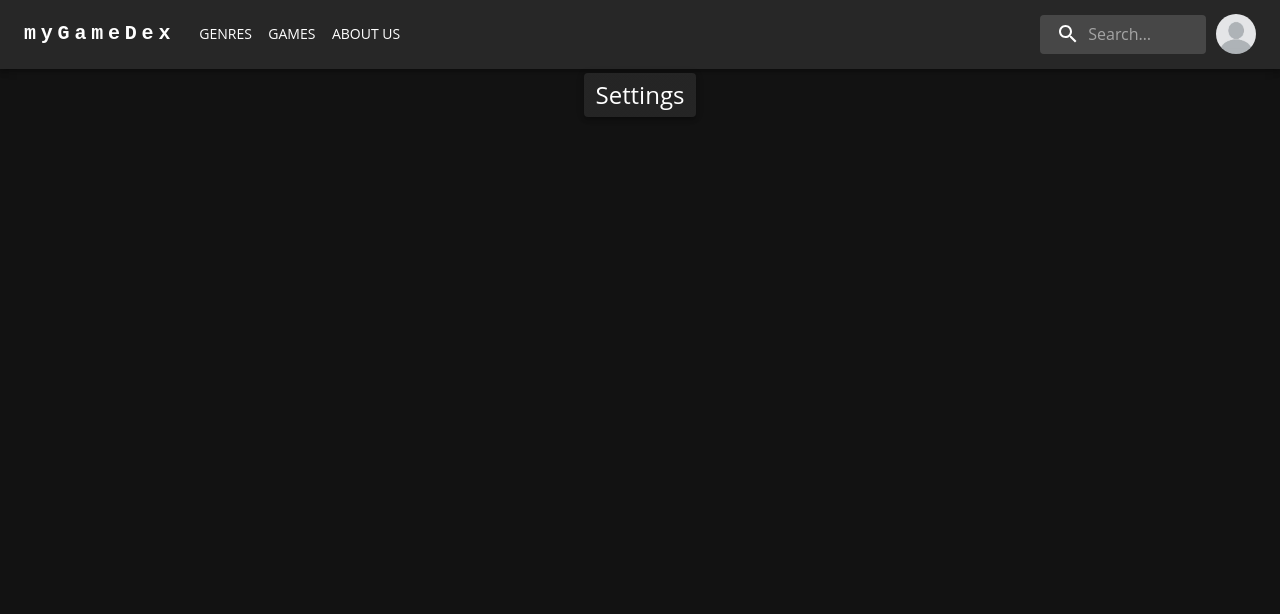
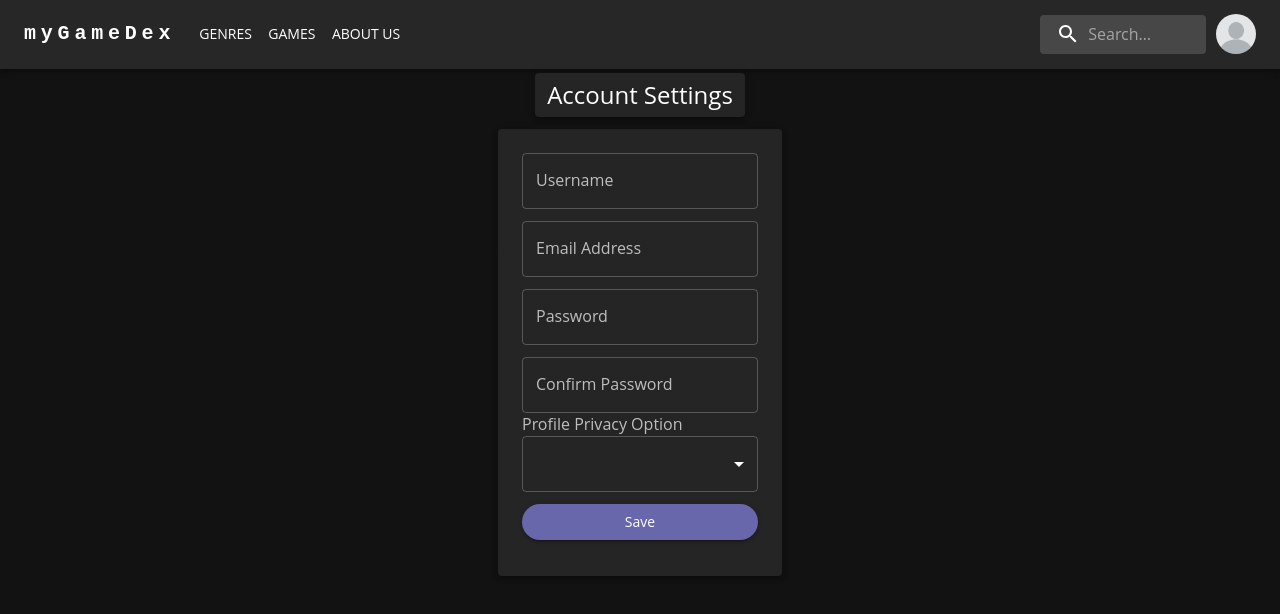
Before and after one commit to LiwanagErickson/Online_Game_Cataloging_and_Database-MyGameDex, a Next.js app: page /settings in a window 1280 px wide. Shown: the top 614 px of the page. Built offline with nearby package versions, Linux system fonts and the light colour scheme.

Commit message:
made changes

```diff
--- a/src/components/UserLayout.js
+++ b/src/components/UserLayout.js
@@ -10,7 +10,7 @@ import SearchIcon from '@mui/icons-material/Search';
 import global from '../styles/global';
 
 const AccountType = true;
-const IsLoggedIn = false;
+const IsLoggedIn = true;
 
 export default function UserLayout({children}) {
 
--- a/src/pages/gamelist.js
+++ b/src/pages/gamelist.js
@@ -12,6 +12,7 @@ export default function gamelist() {
               ))}
      </Box>
   );
+
 }
 gamelist.getLayout = function getLayout(page){
   return <UserLayout>{page}</UserLayout>
--- a/src/pages/genres.js
+++ b/src/pages/genres.js
@@ -19,7 +19,7 @@ export default function ranking() {
  return (
    <Box component="div" sx={{ width: "100vw", height: "60vh", display: "flex", justifyContent: "center", alignItems: "center", flexDirection: "column" }}>
    {genre.map((genre) => (
-                  <Button key={genre} href={genre.toString().toLowerCase()}>{genre}</Button>
+                  <Typography key={genre} href={genre.toString().toLowerCase()}>{genre}</Typography>
               ))}
      </Box>
  );
--- a/src/pages/settings.js
+++ b/src/pages/settings.js
@@ -1,18 +1,49 @@
-import { Box, Typography, Paper } from '@mui/material'
+import { Box, Typography, Paper, Input, InputLabel, TextField, Button, Select, MenuItem } from '@mui/material'
 import React from 'react'
 import global from '../styles/global';
 
 import UserLayout from '../components/UserLayout';
 export default function settings() {
+  const options = [
+    "Visible Profile",
+    "Hidden Profile",
+  ]
+
   return (
     <Box>
       <Box sx={{display: "flex", justifyContent:"center" }}>
       <Paper elevation={3} sx={{padding:"12px", display:"flex", flexDirection:"column", marginTop:"4px"}}>
        <Typography variant="h5">
-          Settings
+          Account Settings
        </Typography>
       </Paper>
-       </Box>
+      </Box>
+      <Box sx={{width:"100vw", display: "flex", justifyContent:"center", alignItems:"center", flexDirection:"column"}}>
+      <Paper elevation={3} sx={{padding:"24px", display:"flex", flexDirection:"column", marginTop:"12px"}}>
+        <TextField label="Username" type="text" name="username"/>
+        <TextField label="Email Address" type="email" name="email" sx={{marginTop:"12px"}}/>
+        <TextField label="Password" name="password" type="password" sx={{marginTop:"12px"}}/>
+        <TextField label="Confirm Password" name="cpassword" type="password" sx={{marginTop:"12px"}}/>
+        <InputLabel id="select-label">Profile Privacy Option</InputLabel>
+        <Select label="Theme" labelId="select-label">
+        {options.map((option) => (
+            <MenuItem
+              key={option}
+              value={option}
+            >
+              {option}
+            </MenuItem>
+          ))}
+
+        </Select>
+        <Button variant="contained" sx={{...global.button1,marginTop:"12px"}}>
+          Save
+          </Button>
+          <Box sx={{display:"flex", justifyContent: "center", marginTop:"12px"}}>
+         </Box>
+      </Paper>
+      </Box>
+
   </Box>
   )
 }
```
Also changed, not shown: src/pages/admindashboard.js (deleted, +0 -11 lines), src/pages/index.js (+7 -49 lines).
